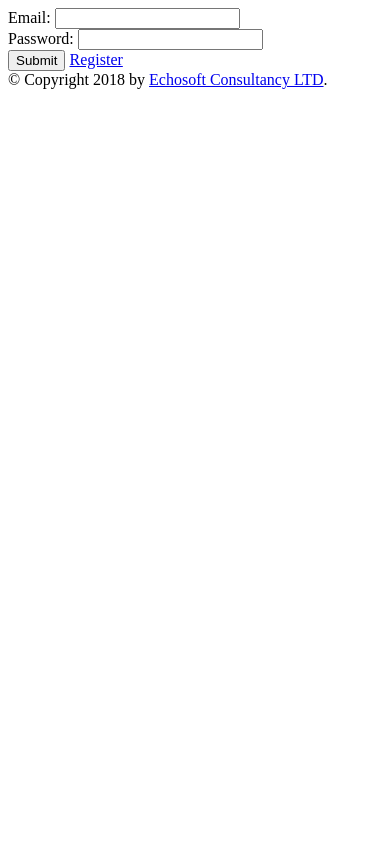
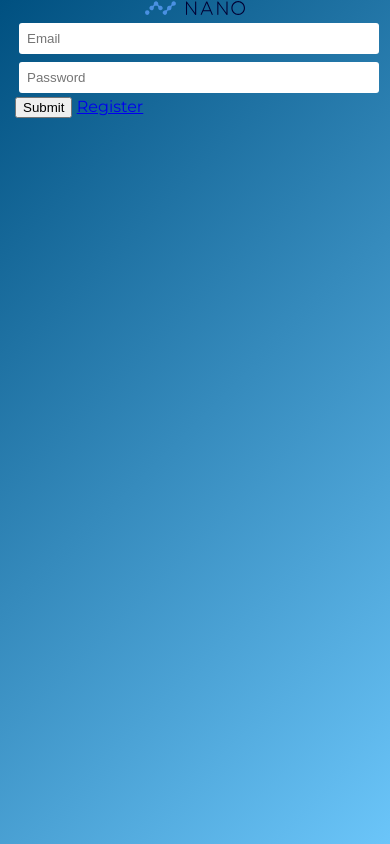
Before and after one commit to benjefferies/nanonotifyaccount, a Flask app: page / in a window 390 px wide. Run offline with Flask 2, Linux system fonts and the light colour scheme; some libraries are stand-ins or nearby versions.

Commit message:
Add styling

```diff
--- a/app/templates/index.html
+++ b/app/templates/index.html
@@ -1,14 +1,24 @@
 {% extends "layouts/base.html" %}
 {% block content %}
+<div class="row">
+    <div class="col"></div>
+    <div class="col">
+        <img src="static/css/resources/pictures/logo.svg" alt="Nano Logo">
+    </div>
+    <div class="col"></div>
+</div>
 
-{% if error %}
-<p>{{error}}</p>
-{% endif %}
-
-<form method="post">
-    Email: <input type="text" name="email"><br>
-    Password: <input type="password" name="password"><br>
-    <input type="submit" value="Submit">
-    <a href="/register">Register</a>
-</form>
+<div class="row justify-content-md-center">
+    <div class="col-md-auto">
+        {% if error %}
+        <p>{{error}}</p>
+        {% endif %}
+        <form method="post">
+            <input placeholder="Email" class="text-input" type="text" name="email"><br>
+            <input placeholder="Password" class="text-input" type="password" name="password"><br>
+            <input class="button-input" type="submit" value="Submit">
+            <a class="register-button" href="/register">Register</a>
+        </form>
+    </div>
+</div>
 {% endblock %}
--- a/app/templates/layouts/base.html
+++ b/app/templates/layouts/base.html
@@ -2,16 +2,15 @@
 <html>
   <head>
     {% block head %}
-    <link rel="stylesheet" href="../css/main.css">
+    <link rel="stylesheet" href="static/css/main.css">
+    <link href="https://fonts.googleapis.com/css?family=Montserrat" rel="stylesheet">
+    <link href="https://cdnjs.cloudflare.com/ajax/libs/twitter-bootstrap/4.0.0/css/bootstrap-grid.min.css" rel="stylesheet">
     <title>Nano Notify</title>
     {% endblock %}
   </head>
   <body>
-    <div id="content">{% block content %}{% endblock %}</div>
-    <div id="footer">
-      {% block footer %}
-      &copy; Copyright 2018 by <a href="https://nanonotify.co">Echosoft Consultancy LTD</a>.
-      {% endblock %}
-    </div>
+    <div id="contents">
+    <div id="content" class="container">{% block content %}{% endblock %}</div>
+  </div>
   </body>
 </html>
--- /dev/null
+++ b/static/css/main.css
@@ -0,0 +1,102 @@
+html {
+    height: 100%;
+}
+
+body {
+    width: 100%;
+    position: relative;
+    margin: 0;
+    min-height: 100%;
+    background: #005080; /* Old browsers */
+    background: -moz-linear-gradient(-45deg, #005080 0%, #6bc5f9 100%); /* FF3.6-15 */
+    background: -webkit-linear-gradient(-45deg, #005080 0%,#6bc5f9 100%); /* Chrome10-25,Safari5.1-6 */
+    background: linear-gradient(135deg, #005080 0%,#6bc5f9 100%); /* W3C, IE10+, FF16+, Chrome26+, Opera12+, Safari7+ */
+    filter: progid:DXImageTransform.Microsoft.gradient( startColorstr='#005080', endColorstr='#6bc5f9',GradientType=1 ); /* IE6-9 fallback on horizontal gradient */
+}
+
+#contents {
+    font-family: 'Montserrat', sans-serif;
+}
+
+/* .logo {
+    text-align: center;
+    width: 50%;
+    margin: 0px auto;
+    position: absolute;
+    top: 50%;
+    left: 50%;
+    transform: translate(-50%, -50%);
+} */
+
+#subscribe-logo {
+    text-align: center;
+}
+
+#subscribe-logo img {
+    max-height: 50%;
+    max-width: 40%;
+    margin-bottom: 30px;
+}
+
+.logo img {
+    max-height: 70%;
+    max-width: 70%;
+    margin-bottom: 30px;
+}
+
+.login-process {
+    padding: 15px;
+    width: 50%;
+    margin: 0px auto;
+}
+
+.text-input {
+    width: 100%;
+    -webkit-appearance: none;
+    border: none;
+    border-radius: 3px;
+    padding: 8px;
+    margin: 4px;
+}
+
+.login-process .button-input {
+    text-decoration: none;
+    display: inline-block;
+    background: none;
+    border: none;
+    cursor: pointer;
+    font-family: 'Montserrat', sans-serif;
+    font-size: 20px;
+    color: white;
+    margin: 10px;
+}
+
+.login-process .register-button {
+    text-decoration: none;
+    display: inline-block;
+    color: white;
+    font-size: 20px;
+    margin: 10px;
+}
+
+#subscribe {
+    text-align: center;
+    width: 50%;
+    margin: 0px auto;
+    position: absolute;
+    top: 5%;
+    left: 50%;
+    transform: translate(-50%, -5%);
+}
+
+#subscribe .button-input {
+    text-decoration: none;
+    display: inline-block;
+    background: none;
+    border: none;
+    cursor: pointer;
+    font-family: 'Montserrat', sans-serif;
+    font-size: 20px;
+    color: white;
+    margin: 10px;
+}
```
Also changed, not shown: app/templates/register.html (+10 -5 lines), app/templates/subscribe.html (+7 -2 lines), app/templates/css/main.css (deleted), static/css/resources/pictures/background.png (added), static/css/resources/pictures/logo.svg (added), static/css/resources/pictures/nanologo.png (added).
